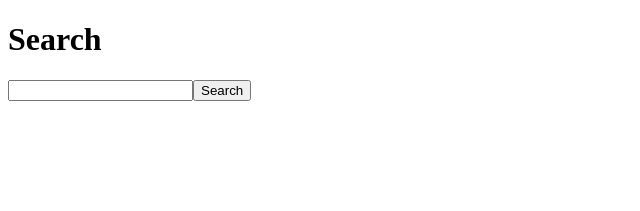
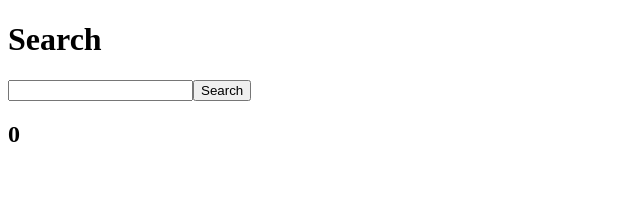
Before and after one commit to CaioLemec/react-optimizations, a Next.js app: page / in a window 1280 px wide. Shown: the top 211 px of the page, without its empty margins (0-640 px from the left). Built offline with nearby package versions, Linux system fonts and the light colour scheme.

Commit message:
useMemo and useCallback

```diff
--- a/src/components/ProductItem.tsx
+++ b/src/components/ProductItem.tsx
@@ -6,12 +6,16 @@ interface ProductItemsProps {
         price: number;
         title: string;
     }
+    onAddToWishList: (id: number) => void;
 }
 
-function ProductItemComponent ({product}: ProductItemsProps) {
+function ProductItemComponent ({product, onAddToWishList}: ProductItemsProps) {
     return (
         <div>
             {product.title} - <strong>{product.price}</strong>
+            <button onClick={() => onAddToWishList(product.id)}>
+                Add to wish list
+            </button>
         </div>
     );
 }
--- a/src/components/SearchResults.tsx
+++ b/src/components/SearchResults.tsx
@@ -1,4 +1,5 @@
 import { ProductItem } from "./ProductItem";
+import { useMemo } from 'react';
 
 interface SearchResultsProps {
     results: Array<{
@@ -6,14 +7,26 @@ interface SearchResultsProps {
         price: number;
         title: string;
     }>
+    onAddToWishList: (id: number) => void;
 }
 
-export function SearchResults({results}: SearchResultsProps) {
+export function SearchResults({results, onAddToWishList}: SearchResultsProps) {
+    const totalPrice = useMemo(() => {
+        return results.reduce((total, product) => {
+            return total + product.price;
+        }, 0)
+    }, [results])
+
     return (
         <div>
+            <h2>{totalPrice}</h2>
             {results.map(product => {
                 return (
-                    <ProductItem product={product} />
+                    <ProductItem
+                        key={product.id}
+                        product={product}
+                        onAddToWishList={onAddToWishList}
+                    />
                 );
             })}
         </div>
--- a/src/pages/index.tsx
+++ b/src/pages/index.tsx
@@ -1,8 +1,16 @@
-import { FormEvent, useState } from "react"
+import { FormEvent, useState, useCallback } from "react"
 import { SearchResults } from "../components/SearchResults";
 
+interface SearchResultsProps {
+  results: Array<{
+    id: number;
+    price: number;
+    title: string;
+  }>
+}
+
 export default function Home() {
-  const [search, setSearch] = useState();
+  const [search, setSearch] = useState('');
   const [results, setResults] = useState([]);
 
   async function handleSearch(event: FormEvent) {
@@ -14,6 +22,11 @@ export default function Home() {
     const data = await response.json();
     setResults(data);
   }
+
+  const addToWishList = useCallback( async (id: number) => {
+    console.log(id);
+  }, [])
+
   return (
     <div>
       <h1>Search</h1>
@@ -25,7 +38,10 @@ export default function Home() {
         />
         <button type="submit">Search</button>
       </form>
-      <SearchResults results={results} />
+      <SearchResults
+        results={results}
+        onAddToWishList={addToWishList}
+      />
     </div>
   )
 }
```
